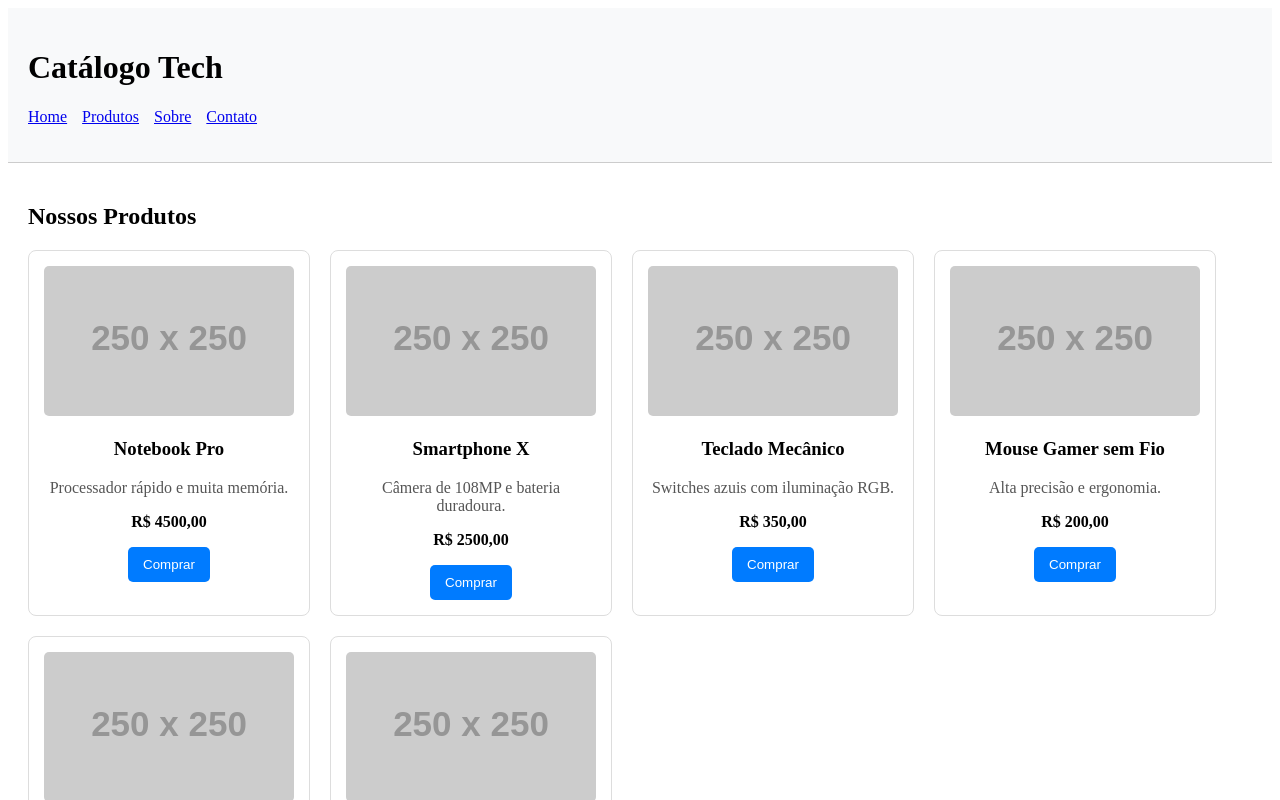
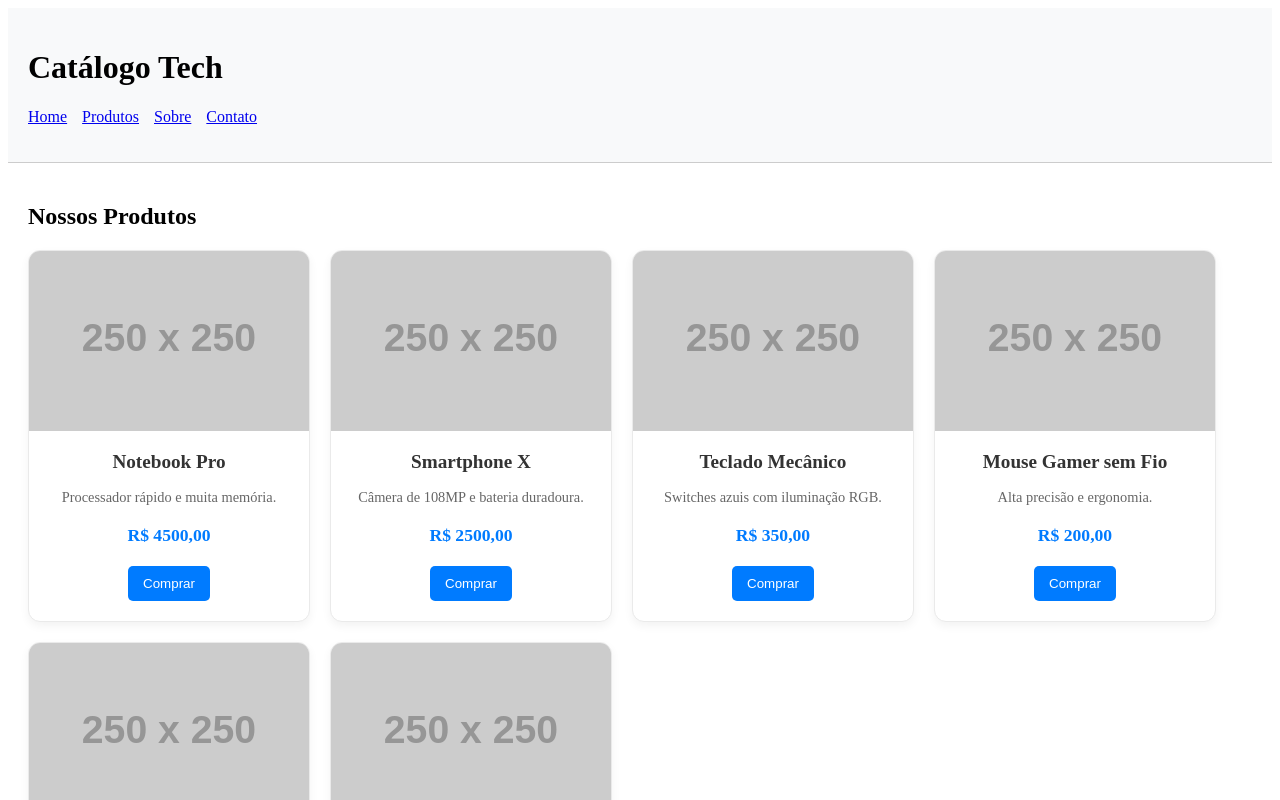
Before and after one commit to miguelgosbr/Atividade-07-11, a React (Vite) app in the folder atividade-react/: page /produtos in a window 1280 px wide. Shown: the top 800 px of the page. Built offline with nearby package versions, Linux system fonts and the light colour scheme.

Commit message:
style: melhoria no design do componente Card com sombras e espacamento moderno

```diff
--- a/atividade-react/src/components/Card.jsx
+++ b/atividade-react/src/components/Card.jsx
@@ -2,12 +2,32 @@ import Button from './Button';
 
 export default function Card({ titulo, imagem, descricao, preco }) {
   return (
-    <div style={{ border: '1px solid #ddd', padding: '15px', borderRadius: '8px', width: '250px', textAlign: 'center' }}>
-      <img src={imagem} alt={titulo} style={{ width: '100%', height: '150px', objectFit: 'cover', borderRadius: '5px' }} />
-      <h3>{titulo}</h3>
-      <p style={{ color: '#555' }}>{descricao}</p>
-      <p><strong>R$ {preco}</strong></p>
-      <Button texto="Comprar" onClick={() => alert(`${titulo} adicionado ao carrinho!`)} />
+    <div style={{
+      backgroundColor: '#fff',
+      border: '1px solid #eaeaea',
+      borderRadius: '12px',
+      width: '280px',
+      textAlign: 'center',
+      boxShadow: '0 4px 10px rgba(0,0,0,0.05)',
+      overflow: 'hidden',
+      display: 'flex',
+      flexDirection: 'column',
+      justifyContent: 'space-between',
+      transition: 'transform 0.2s ease-in-out'
+    }}>
+      <img
+        src={imagem}
+        alt={titulo}
+        style={{ width: '100%', height: '180px', objectFit: 'cover' }}
+      />
+      <div style={{ padding: '20px' }}>
+        <h3 style={{ margin: '0 0 10px 0', color: '#333', fontSize: '1.2rem' }}>{titulo}</h3>
+        <p style={{ color: '#666', fontSize: '0.9rem', marginBottom: '15px', lineHeight: '1.4' }}>{descricao}</p>
+        <p style={{ fontSize: '1.1rem', color: '#007bff', marginBottom: '20px' }}>
+          <strong>R$ {preco}</strong>
+        </p>
+        <Button texto="Comprar" onClick={() => alert(`${titulo} adicionado ao carrinho!`)} />
+      </div>
     </div>
   );
 }
```
